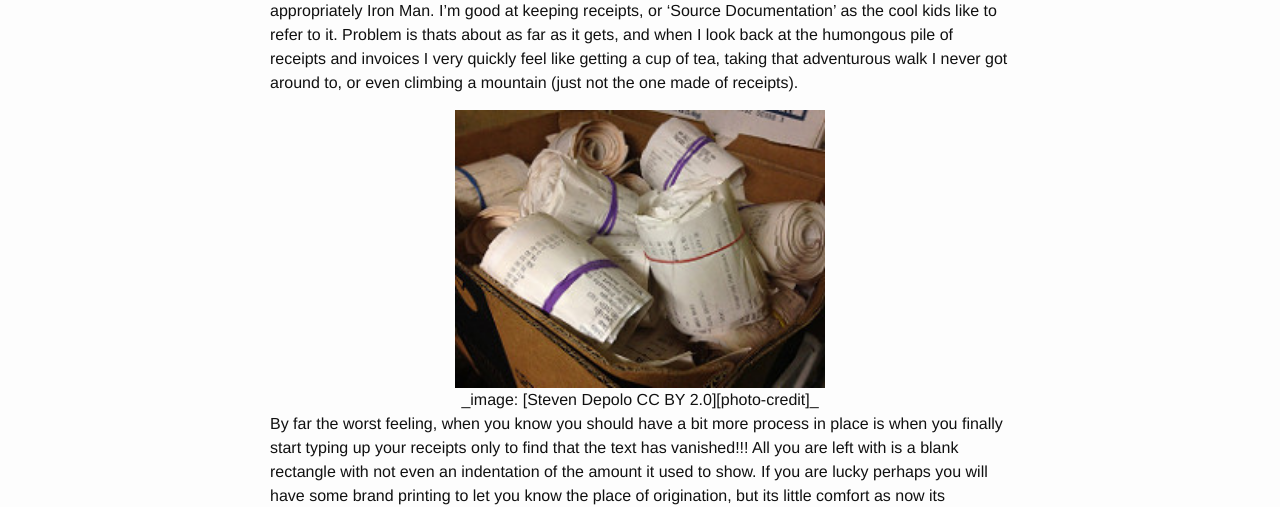
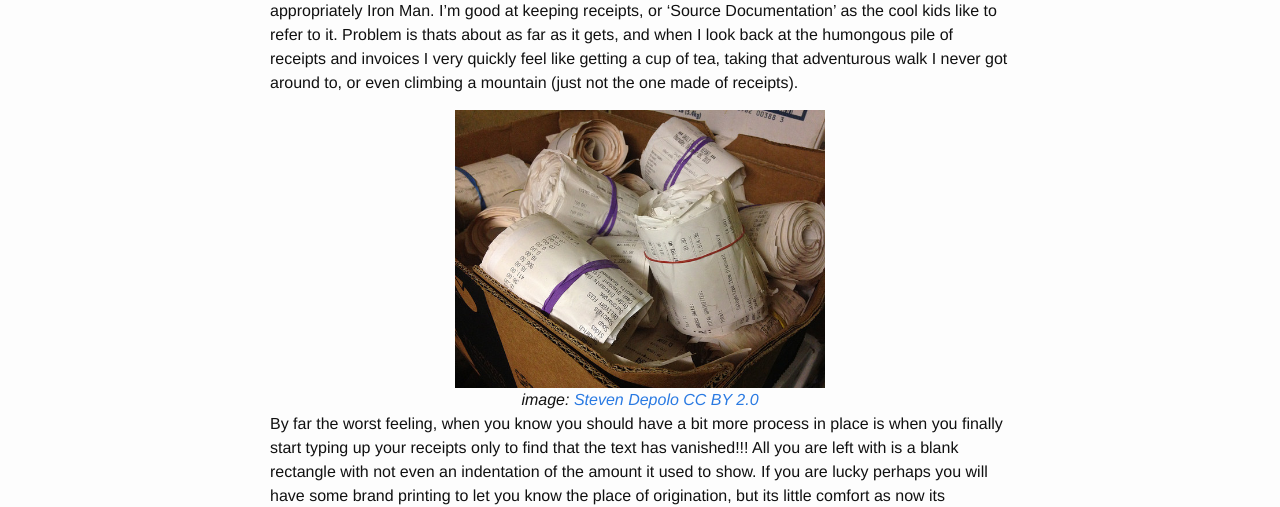
Before and after one commit to dwanderton/dwanderton.github.io, a Jekyll site: the page built from _posts/2015-12-23-creating-an-accounting-procedure-that-holds-water.markdown, in a window 1280 px wide. Shown: the part 267-774 px from the top of the page. Built offline with Jekyll 4.4.1, drawn with Linux system fonts in a browser that asks for light colours.

Commit message:
better image

```diff
--- a/_posts/2015-12-23-creating-an-accounting-procedure-that-holds-water.markdown
+++ b/_posts/2015-12-23-creating-an-accounting-procedure-that-holds-water.markdown
@@ -7,8 +7,8 @@ categories: accounting
 
 For a couple years now accounting has been a once a year marathon, or should I say more appropriately Iron Man. I'm good at keeping receipts, or 'Source Documentation' as the cool kids like to refer to it. Problem is thats about as far as it gets, and when I look back at the humongous pile of receipts and invoices I very quickly feel like getting a cup of tea, taking that adventurous walk I never got around to, or even climbing a mountain (just not the one made of receipts).
 
-<center><img alt="Bundle of small business receipts" src="{{ site.baseurl }}/assets/img/2015/receipt_bundle.jpg" style="width:50%"></center>
-<center> _image: [Steven Depolo CC BY 2.0][photo-credit]_ </center>
+<center><img href="https://www.flickr.com/photos/stevendepolo/" alt="Bundle of small business receipts" src="{{ site.baseurl }}/assets/img/2015/receipt_bundle.jpg" style="width:50%"></center>
+<center><i>image: <a>Steven Depolo CC BY 2.0</a></i></center>
 
 By far the worst feeling, when you know you should have a bit more process in place is when you finally start typing up your receipts only to find that the text has vanished!!! All you are left with is a blank rectangle with not even an indentation of the amount it used to show. If you are lucky perhaps you will have some brand printing to let you know the place of origination, but its little comfort as now its unusable. Totally. I even added my own two cents on the matter on [Law Stack Exchange][law-stack-exchange].
 
```
Also changed, not shown: other parts of _posts/2015-12-23-creating-an-accounting-procedure-that-holds-water.markdown (+1 -1 lines), assets/img/2015/receipt_bundle.jpg.
